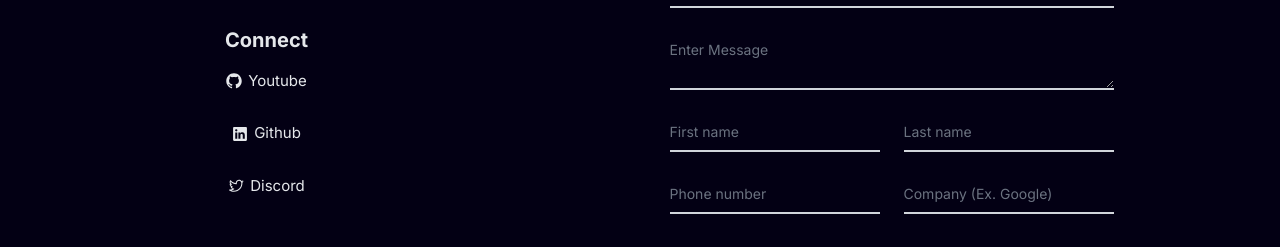
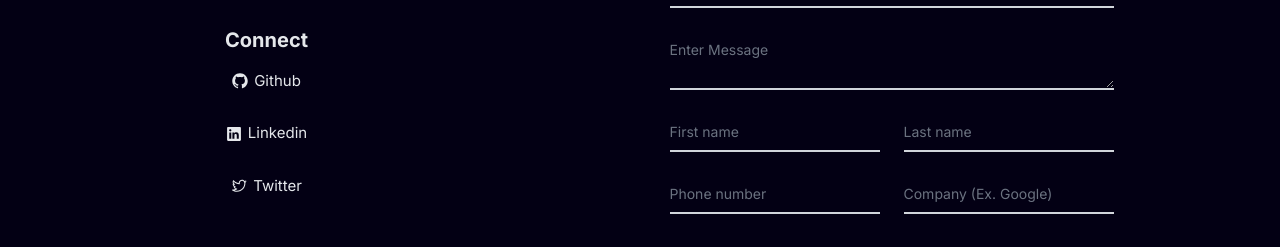
Before and after one commit to Pallavikumarimdb/Pallavis-portfolio, a Next.js app: page / in a window 1280 px wide. Shown: the part 5208-5455 px from the top of the page. Built offline with nearby package versions, Linux system fonts and the light colour scheme; a web font is replaced by a local one.

Commit message:
footer rename

```diff
--- a/components/main/Footer.tsx
+++ b/components/main/Footer.tsx
@@ -20,15 +20,15 @@ const Footer = () => {
                         <div className="font-bold text-[20px]">Connect</div>
                         <a href="https://github.com/Pallavikumarimdb" className="flex flex-row items-center my-[15px] cursor-pointer">
                             <RxGithubLogo />
-                            <span className="text-[15px] ml-[6px]">Youtube</span>
+                            <span className="text-[15px] ml-[6px]">Github</span>
                         </a>
                         <a href="https://www.linkedin.com/in/pallavisprofile/" className="flex flex-row items-center my-[15px] cursor-pointer">
                             <RxLinkedinLogo />
-                            <span className="text-[15px] ml-[6px]">Github</span>
+                            <span className="text-[15px] ml-[6px]">Linkedin</span>
                         </a>
                         <a href="https://x.com/pallavimdb" className="flex flex-row items-center my-[15px] cursor-pointer">
                             <RxTwitterLogo />
-                            <span className="text-[15px] ml-[6px]">Discord</span>
+                            <span className="text-[15px] ml-[6px]">Twitter</span>
                         </a>
                     </div>
 
```
